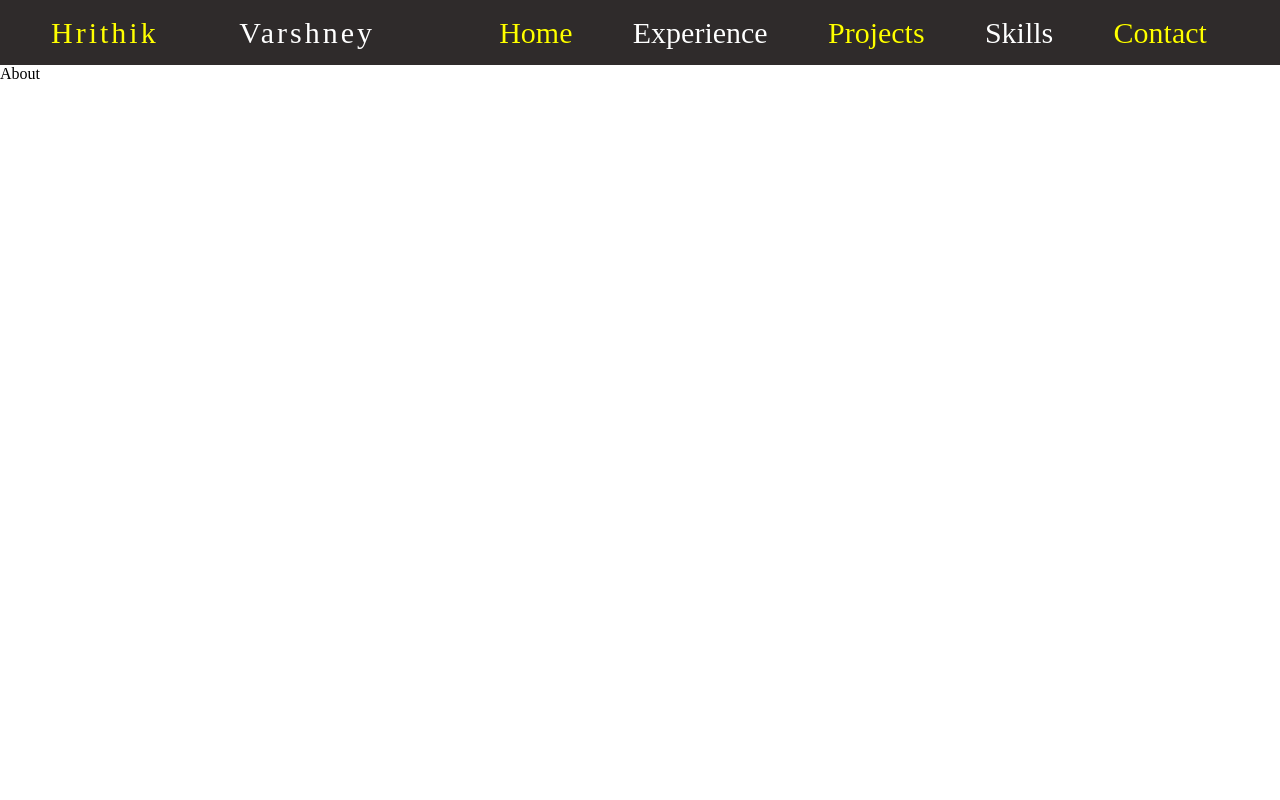
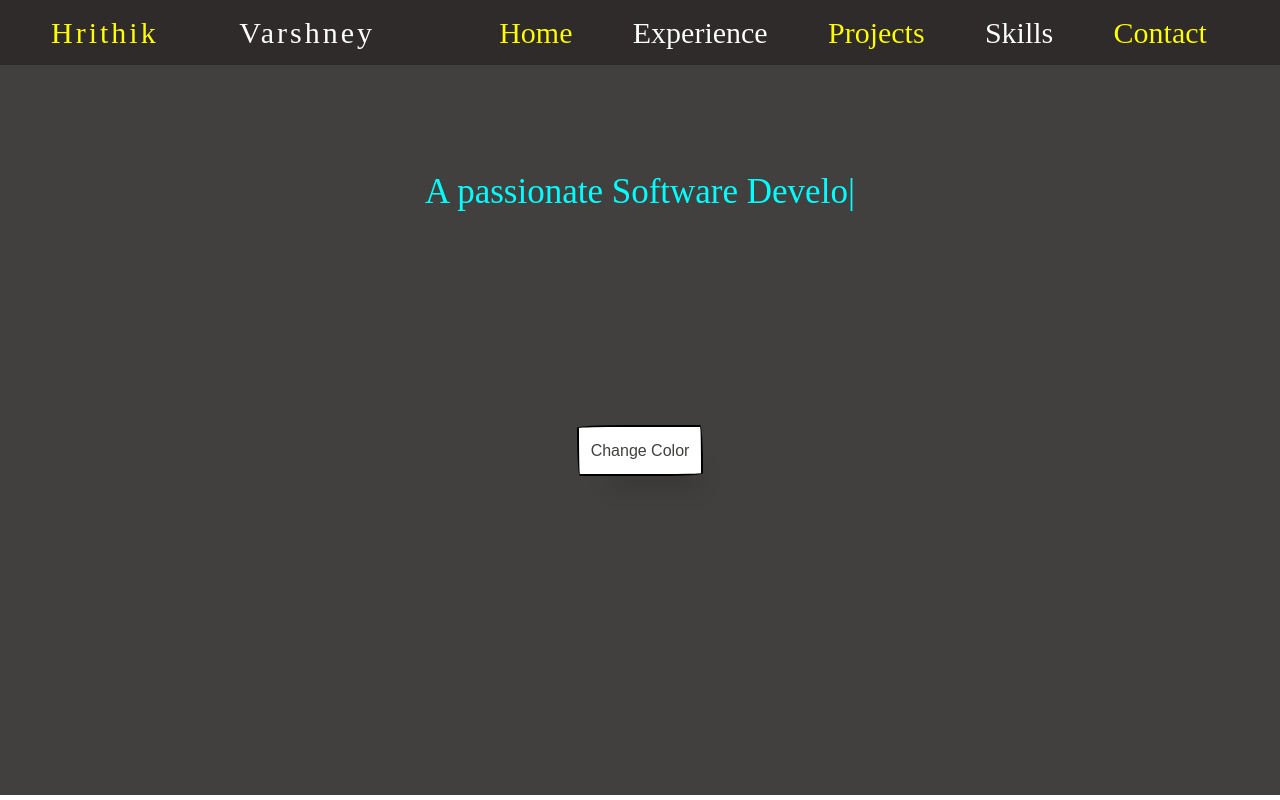
Before and after one commit to Hrithik08-varshney/Portfolio-React, a React (Create React App) app: page / in a window 1280 px wide. Built offline with nearby package versions, Linux system fonts and the light colour scheme; a web font is replaced by a local one.

Commit message:
about section added in homepage

```diff
--- a/package.json
+++ b/package.json
@@ -8,7 +8,7 @@
     "@testing-library/user-event": "^13.5.0",
     "react": "^18.2.0",
     "react-dom": "^18.2.0",
-    "react-icons": "^4.10.1",
+    "react-icons": "^4.12.0",
     "react-router-dom": "^6.16.0",
     "react-scripts": "5.0.1",
     "react-type-animation": "^3.1.0",
--- a/src/component/About/About.js
+++ b/src/component/About/About.js
@@ -1,9 +1,82 @@
-import React from 'react'
+import React, { useState } from "react";
+import "./style.css";
+import { TypeAnimation } from "react-type-animation";
+import { FaStackOverflow } from "react-icons/fa6";
+import { FaGithub } from "react-icons/fa";
+import { FaLinkedin } from "react-icons/fa";
+import { FaInstagram } from "react-icons/fa";
+import { SiLeetcode } from "react-icons/si";
+const About = () => {
+  const [textColor, setTextColor] = useState("red");
+  const socialMediaLinks = [
+    {
+      icon: <FaStackOverflow />
+    },
+    {
+      icon: <FaGithub />
+    },
+    {
+      icon: <FaLinkedin />
+    },
+    {
+      icon: <FaInstagram />
+    },
+    {
+      icon: <SiLeetcode />
+    }
+  ]
+  return (
+    <div className="about-section">
+      <div
+      className="animation-div"
+        style={{
+          color: textColor,
+          width: "80%",
+          textAlign: "center",
+          fontFamily:"cursive"
+        }}
+      >
+        <TypeAnimation
+          sequence={[
+            "Hi 👋, I'm Hrithik Varshney",
+            800,
+            () => setTextColor("aqua"),
+            "A passionate Software Developer from India. I am proficient in front-end development. Also having great interest in back-end development for which I say ~ I am working on it.",
+            800,
+            () => setTextColor("deeppink"),
+            "Feel free to take a look at my latest projects.",
+            1000,
+            () => setTextColor("darkkhaki"),
+            "Ask me about JavaScript, TypeScript, React, React Native and C++",
+          ]}
+          repeat={Infinity}
+        />
+      </div>
+      <button
+      class="button-55"
+        onClick={() => {
+          const items = [
+            "blue",
+            "green",
+            "purple",
+            "pink",
+            "brown",
+            "darkmagenta",
+            "darksalmon",
+            "dodgerblue",
+            "firebrick",
+            "darkviolet",
+          ];
+          setTextColor(items[Math.floor(Math.random() * items.length)]); // set random color
+        }}
+      >
+        Change Color
+      </button>
+      <div className="socialMedia-links">
 
-const About = () => {
-  return (
-    <div>About</div>
-  )
-}
+      </div>
+    </div>
+  );
+};
 
-export default About
+export default About;
--- a/src/component/About/style.css
+++ b/src/component/About/style.css
@@ -0,0 +1,55 @@
+.about-section {
+  display: flex;
+  align-items: center;
+  justify-content: space-around;
+  flex-direction: column;
+  height: calc(100vh - 70px);
+  background-color: #41403e;
+}
+
+.animation-div {
+  font-size: 35px;
+  @media (max-width: 400px) {
+    font-size: 20px;
+  }
+}
+
+.button-55 {
+  align-self: center;
+  background-color: #fff;
+  background-image: none;
+  background-position: 0 90%;
+  background-repeat: repeat no-repeat;
+  background-size: 4px 3px;
+  border-radius: 15px 225px 255px 15px 15px 255px 225px 15px;
+  border-style: solid;
+  border-width: 2px;
+  box-shadow: rgba(0, 0, 0, 0.2) 15px 28px 25px -18px;
+  box-sizing: border-box;
+  color: #41403e;
+  cursor: pointer;
+  display: inline-block;
+  font-family: Neucha, sans-serif;
+  font-size: 1rem;
+  line-height: 23px;
+  outline: none;
+  padding: 0.75rem;
+  text-decoration: none;
+  transition: all 235ms ease-in-out;
+  border-bottom-left-radius: 15px 255px;
+  border-bottom-right-radius: 225px 15px;
+  border-top-left-radius: 255px 15px;
+  border-top-right-radius: 15px 225px;
+  user-select: none;
+  -webkit-user-select: none;
+  touch-action: manipulation;
+}
+
+.button-55:hover {
+  box-shadow: rgba(0, 0, 0, 0.3) 2px 8px 8px -5px;
+  transform: translate3d(0, 2px, 0);
+}
+
+.button-55:focus {
+  box-shadow: rgba(0, 0, 0, 0.3) 2px 8px 4px -6px;
+}
```
Also changed, not shown: 1 other file (tests, documents, lock files or other folders).
